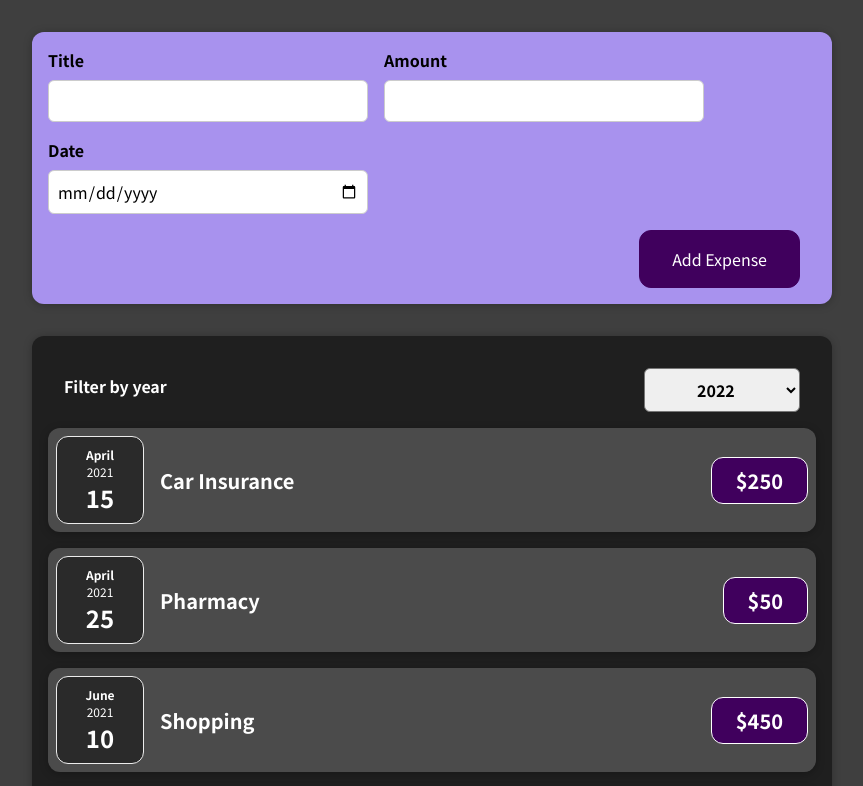
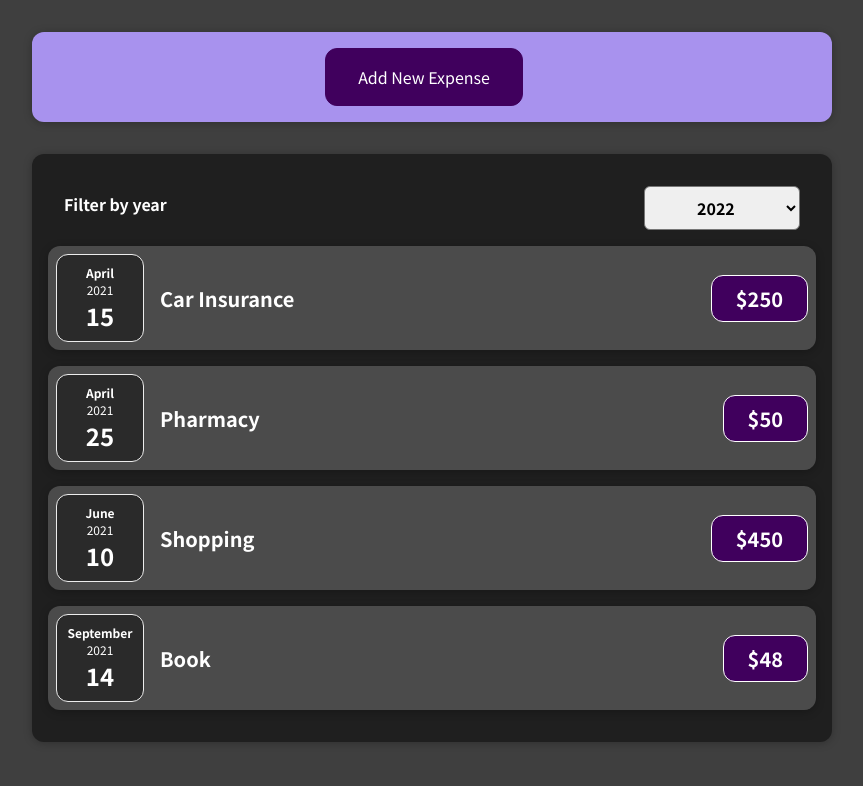
Before and after one commit to VictoriiaShtyreva/Expense-tracker, a React (Create React App) app: page / in a window 1280 px wide. Shown: the top 786 px of the page, without its empty margins (208-1071 px from the left). Built offline with nearby package versions, Linux system fonts and the light colour scheme.

Commit message:
feat: add rendering list and conditional component

```diff
--- a/src/components/NewExpense/NewExpense.js
+++ b/src/components/NewExpense/NewExpense.js
@@ -1,8 +1,9 @@
-import React from "react";
+import React, { useState } from "react";
 import "./NewExpense.css";
 import ExpenseForm from "./ExpenseForm";
 
 const NewExpense = (props) => {
+  const [isEditing, setIsEditing] = useState(false);
   const saveExpenseDataHandler = (enteredExpenseData) => {
     const expenseData = {
       ...enteredExpenseData,
@@ -11,9 +12,18 @@ const NewExpense = (props) => {
     props.onAddExpenseHandler(expenseData);
   };
 
+  const startEditingHandler = () => {
+    setIsEditing(true);
+  };
+
+  const stopEditingHandler = () => {
+    setIsEditing(false);
+  };
+
   return (
     <div className="new-expense">
-      <ExpenseForm onSaveExpenseData={saveExpenseDataHandler} />
+      {!isEditing && <button onClick={startEditingHandler}>Add New Expense</button>}
+      {isEditing && <ExpenseForm onSaveExpenseData={saveExpenseDataHandler} onCancel={stopEditingHandler}/>}
     </div>
   );
 };
```
Also changed, not shown: 1 other file (tests, documents, lock files or other folders).
